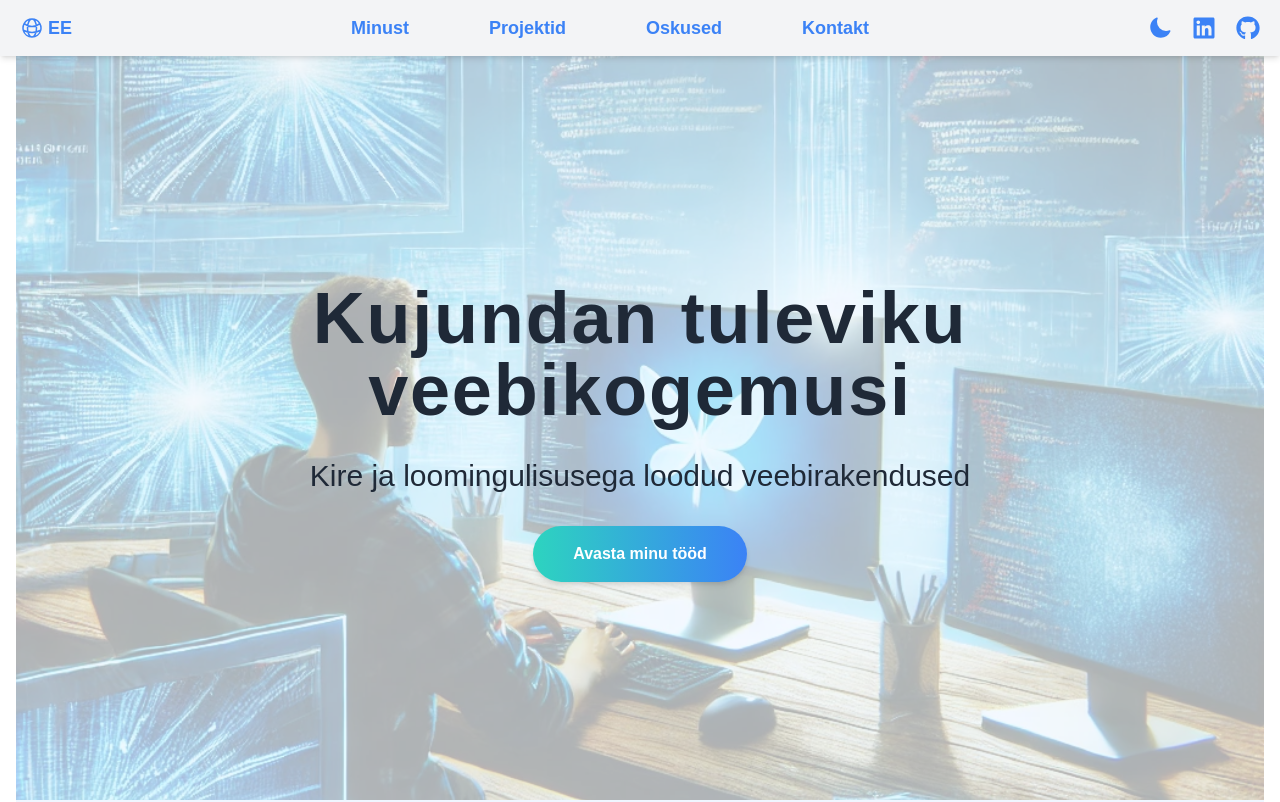
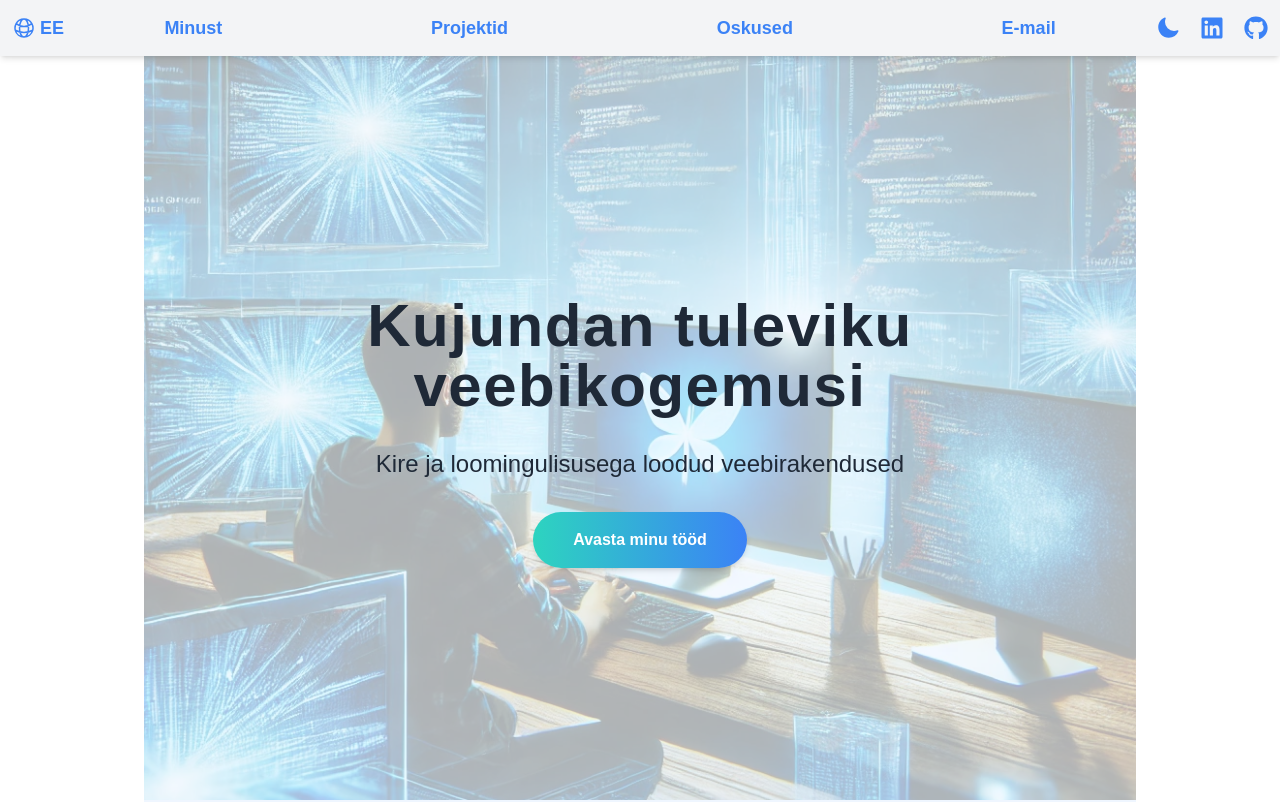
Before and after one commit to frediraba/sleek-portfolio, a Next.js app: page / in a window 1280 px wide. Shown: the top 802 px of the page. Built offline with nearby package versions, Linux system fonts and the light colour scheme.

Commit message:
burger menu

```diff
--- a/src/app/layout.tsx
+++ b/src/app/layout.tsx
@@ -54,10 +54,6 @@ export default function RootLayout({
     };
   }, []);
 
-  const toggleMenu = () => {
-    setMenuOpen(!menuOpen);
-  };
-
   const validRoutes = ['/', '/about', '/projects', '/skills', '/contact'];
 
   if (!validRoutes.includes(pathname)) {
@@ -72,7 +68,7 @@ export default function RootLayout({
             {({ language, toggleLanguage }) => (
               <html lang={language} className={darkMode ? 'dark' : ''}>
                 <body className={`${geistSans.variable} ${geistMono.variable}`}>
-                  <header className="fixed top-0 left-0 right-0 z-50 flex justify-between items-center p-4 bg-gray-100 dark:bg-gray-800 shadow-md h-14">
+                  <header className="fixed top-0 left-0 right-0 z-50 flex justify-between items-center p-2 bg-gray-100 dark:bg-gray-800 shadow-md h-14">
                     <div className="flex items-center space-x-3">
                       <button onClick={toggleLanguage} className="p-1 transition flex items-center space-x-1 hover:text-blue-800 dark:hover:text-yellow-300">
                         <GlobeAltIcon className="h-6 w-6 text-blue-500 dark:text-yellow-500 transition-colors hover:text-blue-800 dark:hover:text-yellow-300" />
@@ -81,18 +77,8 @@ export default function RootLayout({
                         </span>
                       </button>
                     </div>
-
-                    <div className="flex items-center md:hidden">
-                      <button onClick={toggleMenu} className="text-blue-500 dark:text-yellow-500 p-2">
-                        {menuOpen ? <XMarkIcon className="h-8 w-8" /> : <Bars3Icon className="h-8 w-8" />}
-                      </button>
-                    </div>
-
-                    <nav
-                      className={`${
-                        menuOpen ? 'flex' : 'hidden'
-                      } absolute top-14 left-0 right-0 bg-gray-100 dark:bg-gray-800 p-4 flex-col items-center space-y-4 md:static md:flex md:flex-row md:space-y-0 md:space-x-10 md:justify-center md:bg-transparent md:p-0 md:items-center md:flex-grow`}
-                    >
+                    <div className="lg:flex-grow lg:flex justify-center items-center space-x-2 hidden">
+                      <nav className="flex space-x-4">
                         {['about', 'projects', 'skills', 'contact'].map((section) => (
                           <ScrollLink
                             key={section}
@@ -100,27 +86,37 @@ export default function RootLayout({
                             smooth={true}
                             duration={500}
                             spy={true}
-                          onClick={() => setMenuOpen(false)}
                             className={`text-lg font-semibold cursor-pointer transition-colors ${
-                            activeSection === section || menuOpen
+                              activeSection === section
                                 ? 'text-blue-800 dark:text-yellow-300'
                                 : 'text-blue-500 dark:text-yellow-500'
                             } hover:text-blue-800 dark:hover:text-yellow-300`}
                           >
-                          {language === 'ee'
-                            ? section === 'about'
+                            {language === 'ee' ? (
+                              section === 'about'
                                 ? 'Minust'
                                 : section === 'projects'
                                 ? 'Projektid'
                                 : section === 'skills'
                                 ? 'Oskused'
-                              : 'Kontakt'
-                            : section.charAt(0).toUpperCase() + section.slice(1)}
+                                : 'E-mail'
+                            ) : (
+                              section.charAt(0).toUpperCase() + section.slice(1)
+                            )}
                           </ScrollLink>
                         ))}
                       </nav>
-
-                    <div className="hidden md:flex items-center space-x-3">
+                    </div>
+                    <div className="flex items-center space-x-3 lg:hidden">
+                      <button onClick={() => setMenuOpen(!menuOpen)} className="p-1 transition">
+                        {menuOpen ? (
+                          <XMarkIcon className="h-6 w-6 text-blue-500 dark:text-yellow-500" />
+                        ) : (
+                          <Bars3Icon className="h-6 w-6 text-blue-500 dark:text-yellow-500" />
+                        )}
+                      </button>
+                    </div>
+                    <div className="hidden lg:flex items-center space-x-3">
                       <button onClick={toggleDarkMode} className="p-1 transition hover:text-blue-800 dark:hover:text-yellow-300">
                         {darkMode ? (
                           <SunIcon className="h-6 w-6 text-yellow-500 transition-colors hover:text-blue-800 dark:hover:text-yellow-300" />
@@ -135,8 +131,49 @@ export default function RootLayout({
                         <FaGithub className="h-6 w-6 text-blue-500 dark:text-yellow-500 transition-colors hover:text-blue-800 dark:hover:text-yellow-300" />
                       </a>
                     </div>
+                    {menuOpen && (
+                      <div className="absolute top-14 right-0 w-48 p-4 bg-gray-100 dark:bg-gray-800 shadow-lg rounded-lg flex flex-col space-y-4 lg:hidden">
+                        <button onClick={toggleDarkMode} className="flex items-center justify-center text-lg font-semibold text-blue-500 dark:text-yellow-500 p-2 rounded-md bg-gray-200 dark:bg-gray-700 hover:bg-gray-300 dark:hover:bg-gray-600 transition-colors">
+                          {darkMode ? (
+                            <SunIcon className="h-6 w-6 mr-2" />
+                          ) : (
+                            <MoonIcon className="h-6 w-6 mr-2" />
+                          )}
+                          <span>{darkMode ? 'Light Mode' : 'Dark Mode'}</span>
+                        </button>
+                        {['about', 'projects', 'skills', 'contact'].map((section) => (
+                          <ScrollLink
+                            key={section}
+                            to={section}
+                            smooth={true}
+                            duration={500}
+                            spy={true}
+                            className={`text-lg font-semibold cursor-pointer transition-colors text-center ${
+                              activeSection === section
+                                ? 'text-blue-800 dark:text-yellow-300'
+                                : 'text-blue-500 dark:text-yellow-500'
+                            } hover:text-blue-800 dark:hover:text-yellow-300`}
+                            onClick={() => setMenuOpen(false)}
+                          >
+                            {language === 'ee' ? (
+                              section === 'about'
+                                ? 'Minust'
+                                : section === 'projects'
+                                ? 'Projektid'
+                                : section === 'skills'
+                                ? 'Oskused'
+                                : 'E-mail'
+                            ) : (
+                              section.charAt(0).toUpperCase() + section.slice(1)
+                            )}
+                          </ScrollLink>
+                        ))}
+                      </div>
+                    )}
                   </header>
-                  <main className="mt-22 flex justify-center">{children}</main>
+                  <main className="mt-22 flex justify-center px-4 md:px-16 lg:px-24 xl:px-32">
+                    {children}
+                  </main>
                 </body>
               </html>
             )}
--- a/src/components/Hero.tsx
+++ b/src/components/Hero.tsx
@@ -30,17 +30,17 @@ const Hero: React.FC = () => {
       }`}
     >
       <div className="relative z-10 text-center max-w-3xl space-y-8 mt-16">
-        <h1 className="text-6xl md:text-7xl font-extrabold leading-tight tracking-wide animate-fade-in">
+        <h1 className="text-4xl md:text-6xl font-extrabold leading-tight tracking-wide animate-fade-in">
           {currentText.title}
         </h1>
-        <p className="text-xl md:text-3xl font-light animate-fade-in delay-150">
+        <p className="text-lg md:text-2xl font-light animate-fade-in delay-150">
           {currentText.subtitle}
         </p>
         <a
           href="https://github.com/frediraba?tab=repositories"
           target="_blank"
           rel="noopener noreferrer"
-          className="inline-block bg-gradient-to-r from-teal-400 to-blue-500 text-white px-10 py-4 rounded-full font-semibold shadow-md transition duration-300 transform hover:scale-105 hover:shadow-xl animate-bounce-once"
+          className="inline-block bg-gradient-to-r from-teal-400 to-blue-500 text-white px-6 py-3 md:px-10 md:py-4 rounded-full font-semibold shadow-md transition duration-300 transform hover:scale-105 hover:shadow-xl animate-bounce-once"
         >
           {currentText.buttonText}
         </a>
```
Lines whose indentation alone changed are shown as unchanged.
